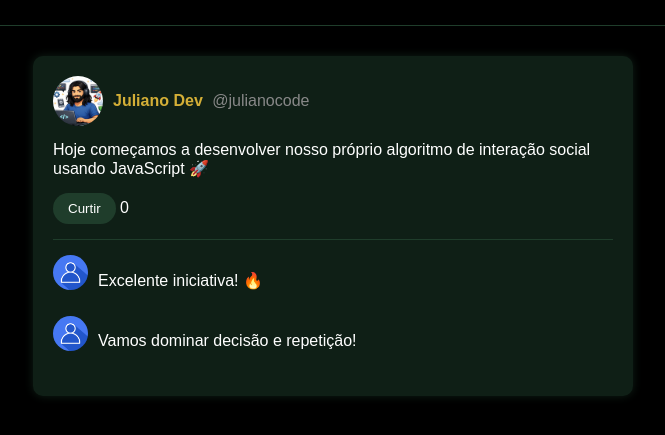
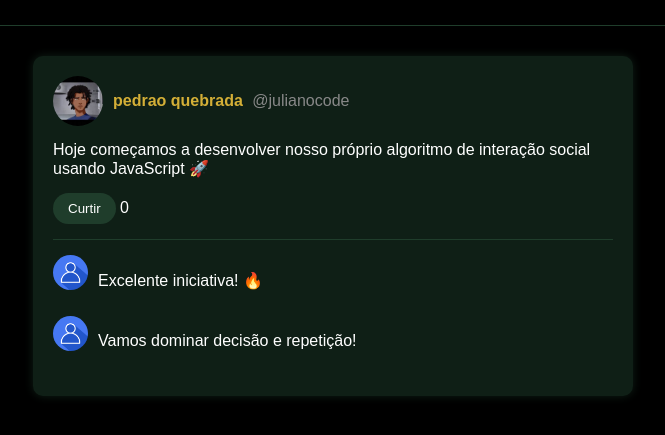
Before and after one commit to pedrao666/mini-social-pedro, a plain HTML site: page index.html in a window 1280 px wide. Shown: the part 139-574 px from the top of the page, without its empty margins (307-972 px from the left). Drawn offline with Linux system fonts and the light colour scheme.

Commit message:
alteracoes e confirmacoes

```diff
--- a/index.html
+++ b/index.html
@@ -16,9 +16,9 @@
 
   <article class="post">
     <div class="post-header">
-      <img src="assets/profile.png" class="avatar">
+      <img src="assets/5a595e72454e03896ad0565727274fe8.jpg" class="avatar">
       <div>
-        <span class="name">Juliano Dev</span>
+        <span class="name">pedrao quebrada</span>
         <span class="username">@julianocode</span>
       </div>
     </div>
```
